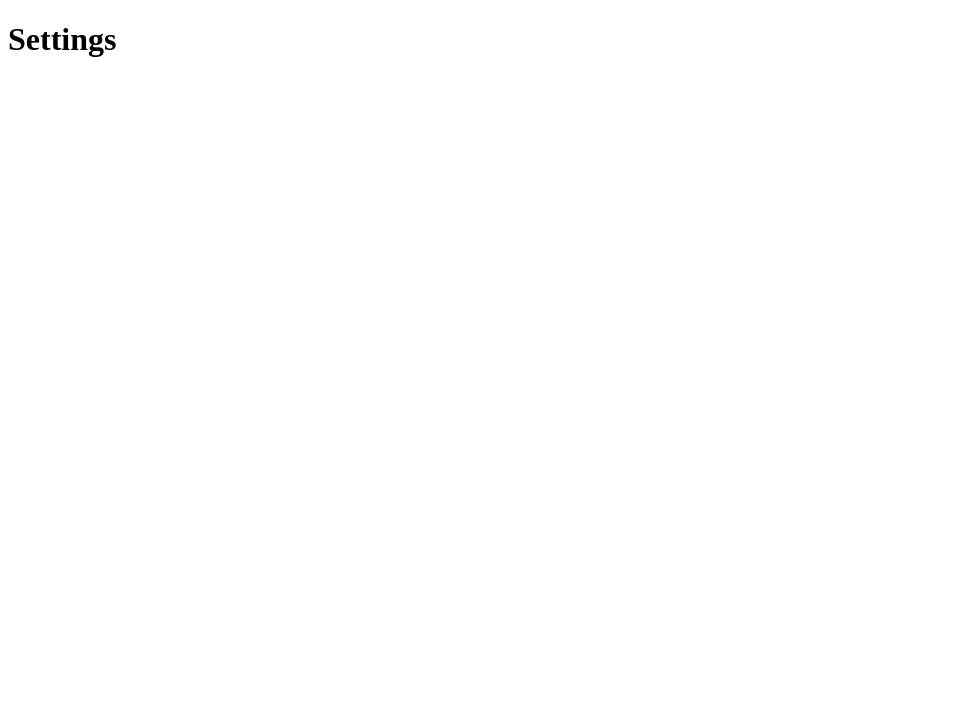
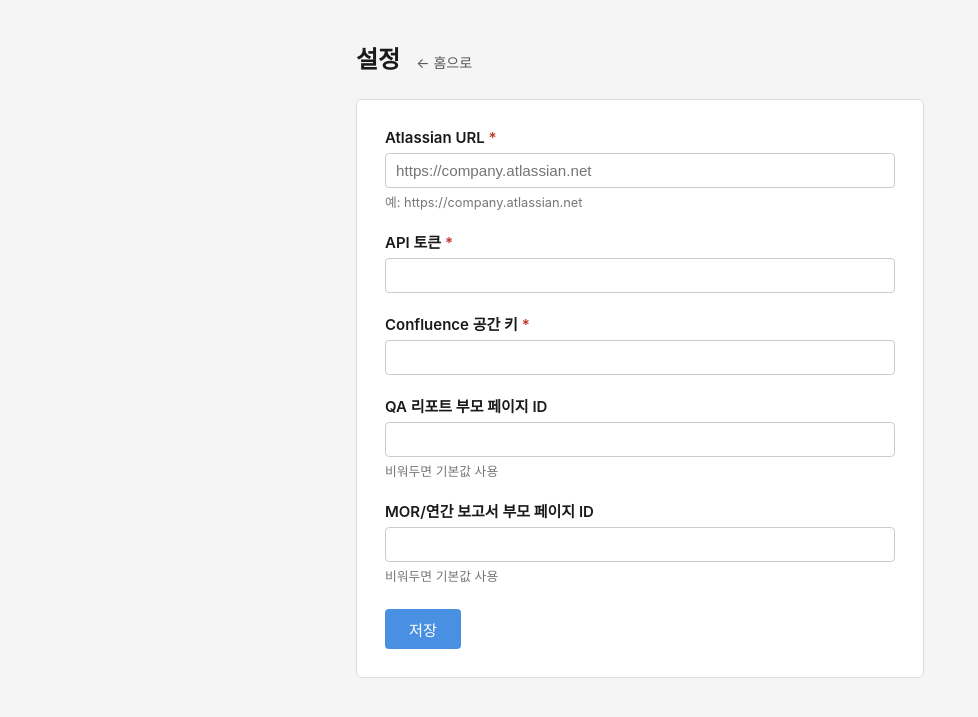
Before and after one commit to jamieqa0/bodoc-jira-automation, a Flask app: page /settings in a window 1280 px wide. Before the commit the part shown is almost empty. Shown: the top 717 px of the page, without its empty margins (0-978 px from the left). Run offline with Flask 3, Linux system fonts and the light colour scheme.

Commit message:
feat: implement settings page with GET/POST logic and form template
Replaces stubs in blueprints/settings.py and templates/settings.html with full
implementation: GET loads/renders settings, POST validates required fields,
saves via ui_settings_loader, flashes feedback, and redirects to home on first
run or back to settings on subsequent saves. Adds basic form styles to style.css.

Co-Authored-By: Claude Sonnet 4.6 <noreply@anthropic.com>

```diff
--- a/blueprints/settings.py
+++ b/blueprints/settings.py
@@ -1,15 +1,34 @@
-from flask import Blueprint, render_template, redirect, url_for
+from flask import Blueprint, flash, redirect, render_template, request, url_for
+
+from config.ui_settings_loader import load_ui_settings, save_ui_settings
 
 settings_bp = Blueprint("settings", __name__)
 
+_REQUIRED_FIELDS = ("atlassian_url", "atlassian_api_token", "confluence_space_key")
+_ALL_FIELDS = _REQUIRED_FIELDS + ("qa_report_parent_id", "mor_parent_id")
 
-@settings_bp.route("/settings")
+
+@settings_bp.route("/settings", methods=["GET"])
 def settings():
-    # Stub — full implementation in Task 2
-    return render_template("settings.html")
+    current = load_ui_settings()
+    return render_template("settings.html", settings=current)
 
 
 @settings_bp.route("/settings", methods=["POST"])
 def save_settings():
-    # Stub — full implementation in Task 2
+    existing = load_ui_settings()
+    is_first_run = not existing
+
+    data = {field: request.form.get(field, "").strip() for field in _ALL_FIELDS}
+
+    missing = [f for f in _REQUIRED_FIELDS if not data[f]]
+    if missing:
+        flash("필수 항목을 모두 입력해주세요.", "error")
+        return render_template("settings.html", settings=data)
+
+    save_ui_settings(data)
+    flash("설정이 저장되었습니다.", "success")
+
+    if is_first_run:
+        return redirect(url_for("reports.index"))
     return redirect(url_for("settings.settings"))
--- a/static/style.css
+++ b/static/style.css
@@ -0,0 +1,127 @@
+/* ===== Reset & Base ===== */
+*, *::before, *::after {
+  box-sizing: border-box;
+}
+
+body {
+  font-family: -apple-system, BlinkMacSystemFont, "Segoe UI", sans-serif;
+  font-size: 15px;
+  color: #1a1a1a;
+  background: #f5f5f5;
+  margin: 0;
+}
+
+/* ===== Layout ===== */
+.page-wrapper {
+  max-width: 600px;
+  margin: 40px auto;
+  padding: 0 16px;
+}
+
+.page-header {
+  display: flex;
+  align-items: baseline;
+  gap: 16px;
+  margin-bottom: 24px;
+}
+
+.page-header h1 {
+  margin: 0;
+  font-size: 1.5rem;
+}
+
+.link-back {
+  font-size: 0.875rem;
+  color: #555;
+  text-decoration: none;
+}
+
+.link-back:hover {
+  text-decoration: underline;
+}
+
+/* ===== Flash Messages ===== */
+.flash-list {
+  margin-bottom: 20px;
+}
+
+.flash {
+  padding: 10px 14px;
+  border-radius: 4px;
+  margin-bottom: 8px;
+  font-size: 0.9rem;
+}
+
+.flash--success {
+  background: #d4edda;
+  color: #155724;
+  border: 1px solid #c3e6cb;
+}
+
+.flash--error {
+  background: #f8d7da;
+  color: #721c24;
+  border: 1px solid #f5c6cb;
+}
+
+/* ===== Form ===== */
+.settings-form {
+  background: #fff;
+  border: 1px solid #ddd;
+  border-radius: 6px;
+  padding: 28px;
+}
+
+.form-group {
+  margin-bottom: 20px;
+}
+
+.form-group label {
+  display: block;
+  font-weight: 600;
+  margin-bottom: 6px;
+}
+
+.form-group input[type="text"],
+.form-group input[type="password"] {
+  width: 100%;
+  padding: 8px 10px;
+  border: 1px solid #ccc;
+  border-radius: 4px;
+  font-size: 0.95rem;
+}
+
+.form-group input:focus {
+  outline: none;
+  border-color: #4a90e2;
+  box-shadow: 0 0 0 2px rgba(74, 144, 226, 0.2);
+}
+
+.required {
+  color: #c0392b;
+}
+
+.help-text {
+  margin: 4px 0 0;
+  font-size: 0.8rem;
+  color: #777;
+}
+
+/* ===== Actions ===== */
+.form-actions {
+  margin-top: 24px;
+}
+
+.btn-primary {
+  padding: 9px 24px;
+  background: #4a90e2;
+  color: #fff;
+  border: none;
+  border-radius: 4px;
+  font-size: 0.95rem;
+  cursor: pointer;
+}
+
+.btn-primary:hover {
+  background: #357abd;
+}
--- a/templates/settings.html
+++ b/templates/settings.html
@@ -1,2 +1,85 @@
 {% extends 'base.html' %}
-{% block content %}<h1>Settings</h1>{% endblock %}
+
+{% block title %}설정 — Atlas QA Reporter{% endblock %}
+
+{% block content %}
+<div class="page-wrapper">
+  <header class="page-header">
+    <h1>설정</h1>
+    <a href="{{ url_for('reports.index') }}" class="link-back">← 홈으로</a>
+  </header>
+
+  {% with messages = get_flashed_messages(with_categories=True) %}
+    {% if messages %}
+      <div class="flash-list">
+        {% for category, message in messages %}
+          <div class="flash flash--{{ category }}">{{ message }}</div>
+        {% endfor %}
+      </div>
+    {% endif %}
+  {% endwith %}
+
+  <form class="settings-form" method="post" action="{{ url_for('settings.save_settings') }}">
+    <div class="form-group">
+      <label for="atlassian_url">Atlassian URL <span class="required">*</span></label>
+      <input
+        type="text"
+        id="atlassian_url"
+        name="atlassian_url"
+        value="{{ settings.get('atlassian_url', '') }}"
+        placeholder="https://company.atlassian.net"
+        required
+      >
+      <p class="help-text">예: https://company.atlassian.net</p>
+    </div>
+
+    <div class="form-group">
+      <label for="atlassian_api_token">API 토큰 <span class="required">*</span></label>
+      <input
+        type="password"
+        id="atlassian_api_token"
+        name="atlassian_api_token"
+        value="{{ settings.get('atlassian_api_token', '') }}"
+        required
+      >
+    </div>
+
+    <div class="form-group">
+      <label for="confluence_space_key">Confluence 공간 키 <span class="required">*</span></label>
+      <input
+        type="text"
+        id="confluence_space_key"
+        name="confluence_space_key"
+        value="{{ settings.get('confluence_space_key', '') }}"
+        required
+      >
+    </div>
+
+    <div class="form-group">
+      <label for="qa_report_parent_id">QA 리포트 부모 페이지 ID</label>
+      <input
+        type="text"
+        id="qa_report_parent_id"
+        name="qa_report_parent_id"
+        value="{{ settings.get('qa_report_parent_id', '') }}"
+      >
+      <p class="help-text">비워두면 기본값 사용</p>
+    </div>
+
+    <div class="form-group">
+      <label for="mor_parent_id">MOR/연간 보고서 부모 페이지 ID</label>
+      <input
+        type="text"
+        id="mor_parent_id"
+        name="mor_parent_id"
+        value="{{ settings.get('mor_parent_id', '') }}"
+      >
+      <p class="help-text">비워두면 기본값 사용</p>
+    </div>
+
+    <div class="form-actions">
+      <button type="submit" class="btn-primary">저장</button>
+    </div>
+  </form>
+</div>
+{% endblock %}
```
